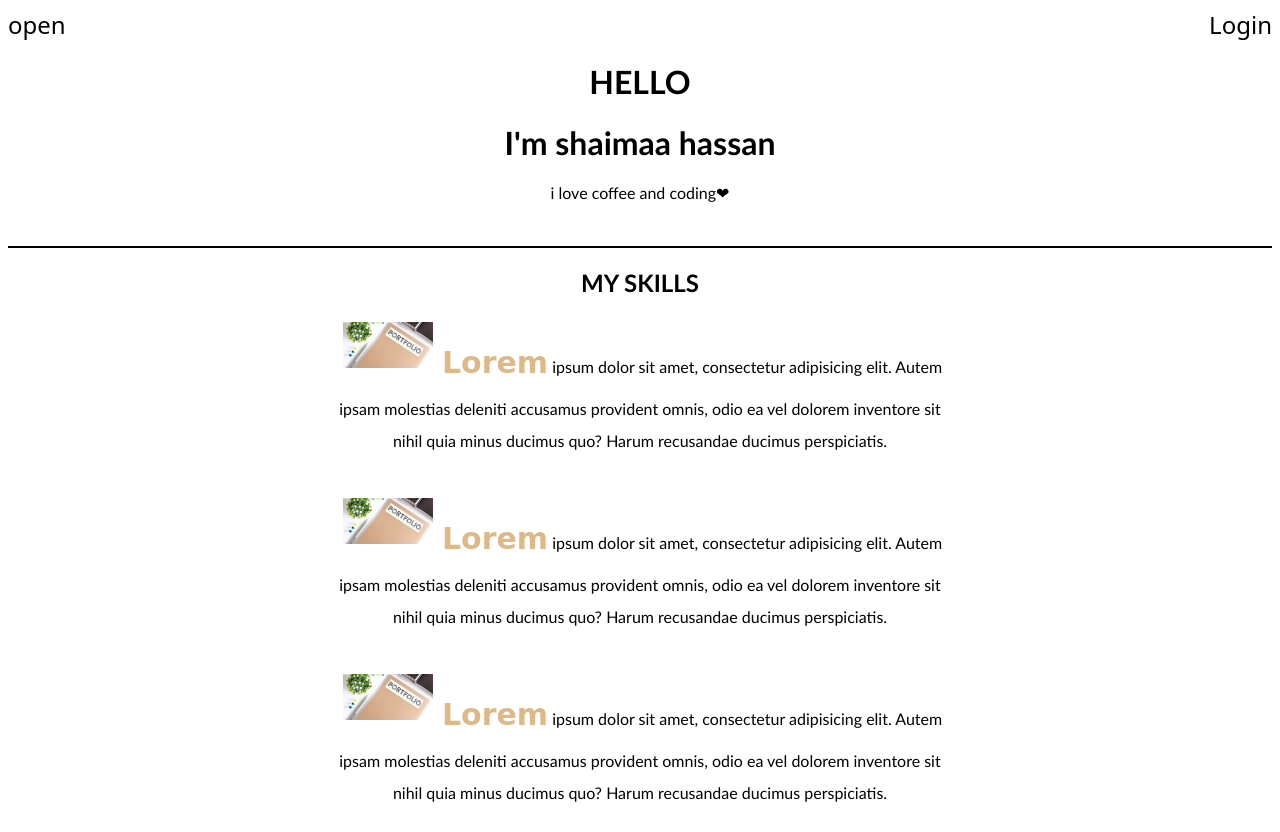
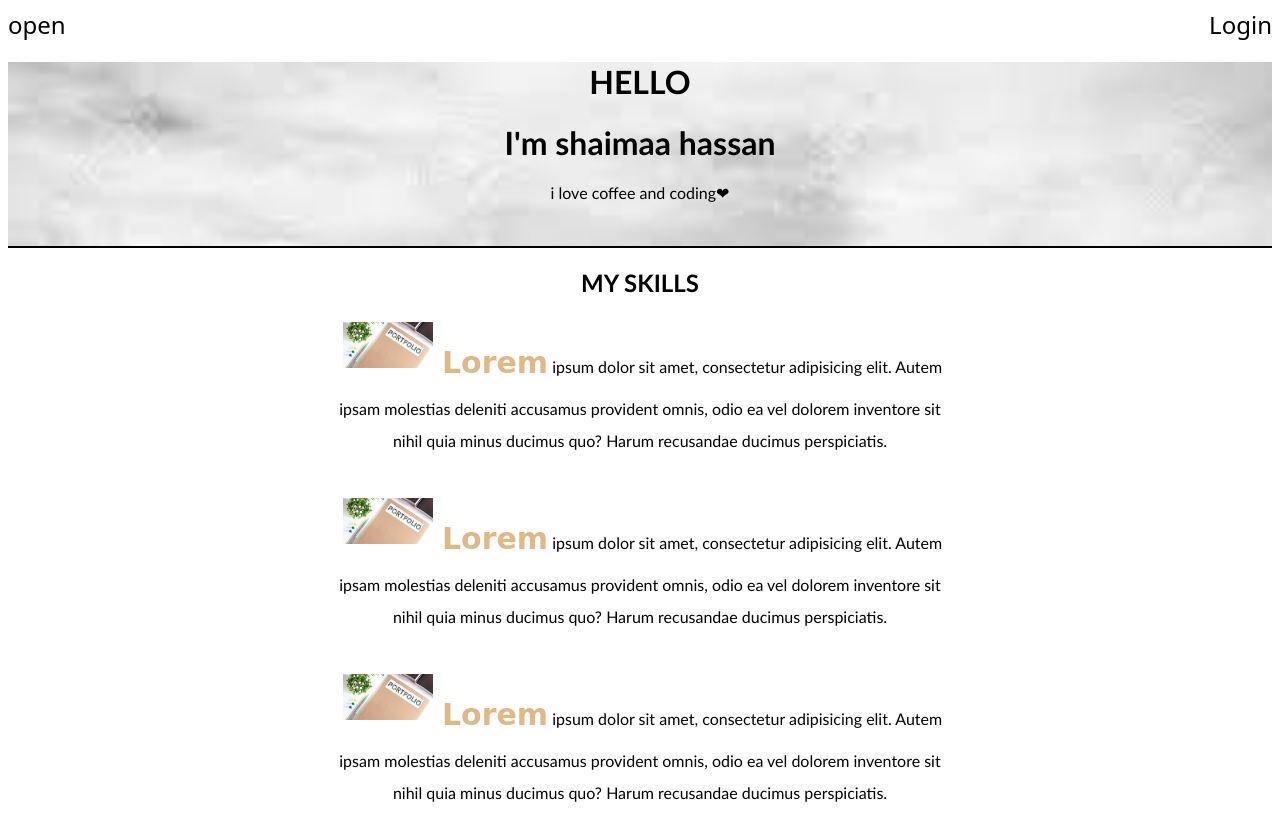
Before and after one commit to alshaimaahassan/portfolio-project, a plain HTML site: page index.html in a window 1280 px wide. Shown: the top 832 px of the page. Drawn offline with Linux system fonts and the light colour scheme; the site is published under a folder, as on GitHub Pages, so addresses that start at the root find nothing.

Commit message:
Update main.css

```diff
--- a/main.css
+++ b/main.css
@@ -129,7 +129,7 @@ align-items: center;
     position: relative;
 }
 .hd .container{
-    background-image: url(/image/backGround.jfif);
+    background-image: url(image/backGround.jfif);
     background-repeat: no-repeat;
     height: auto ;
     width: 100%;
```
